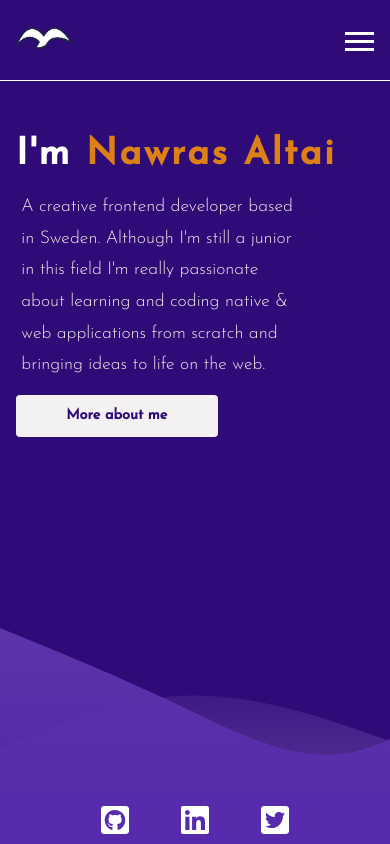
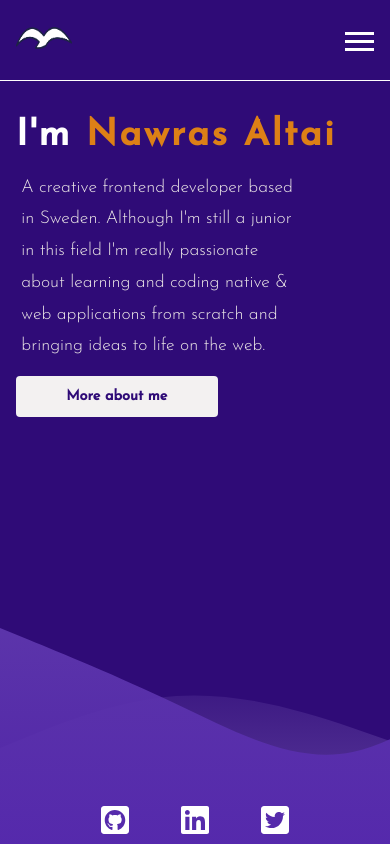
Before and after one commit to nawrazaltai/Nextjs-Portfolio, a Next.js app: page / in a window 390 px wide. Built offline with nearby package versions, Linux system fonts and the light colour scheme.

Commit message:
style fix in home page

```diff
--- a/src/styles/globals.css
+++ b/src/styles/globals.css
@@ -298,7 +298,7 @@ nav li a:hover {
     display: flex;
     justify-content: center;
     width: 100%;
-    padding: 2em 1em;
+    padding: 0.8em 1em;
     color: white;
     justify-content: flex-start;
   }
```
